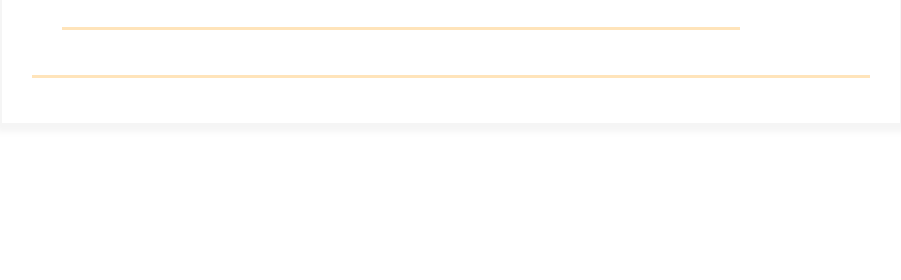
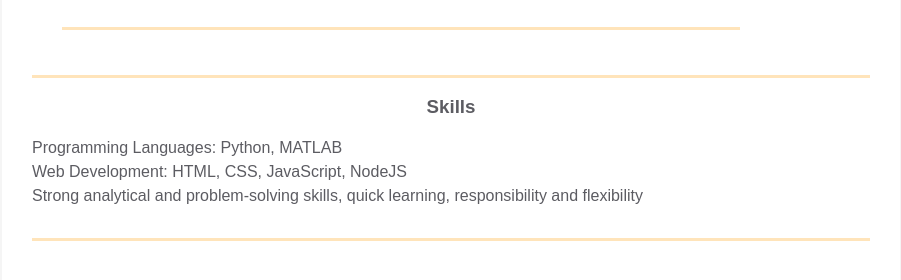
Before and after one commit to dariia-p/homepage, a plain HTML site: page index.html in a window 1280 px wide. Shown: the part 480-760 px from the top of the page, without its empty margins (189-1090 px from the left). Drawn offline with Linux system fonts and the light colour scheme.

Commit message:
Add Skills block and updated information

```diff
--- a/index.html
+++ b/index.html
@@ -75,10 +75,27 @@
                 <img class="contact-info__avatar" src="assets/avatar.jpg" alt="Avatar" />
               </div>
               <div class="contact-info__block"></div>
+
+
             </div>
           </div>
         </div>
+
+        <div class="container">
+          <div class="resume__block">
+            <div class="skills">
+              <h3 class="skills__header">Skills</h3>
+              <p class="skills__text">Programming Languages: Python, MATLAB</p>
+              <p class="skills__text">Web Development: HTML, CSS, JavaScript, NodeJS</p>
+              <p class="skills__text">Strong analytical and problem-solving skills, quick learning, responsibility and flexibility</p>
+            </div>
+          </div>
+        </div>
+
+
       </div>
     </main>
+
+
   </body>
 </html>
```
